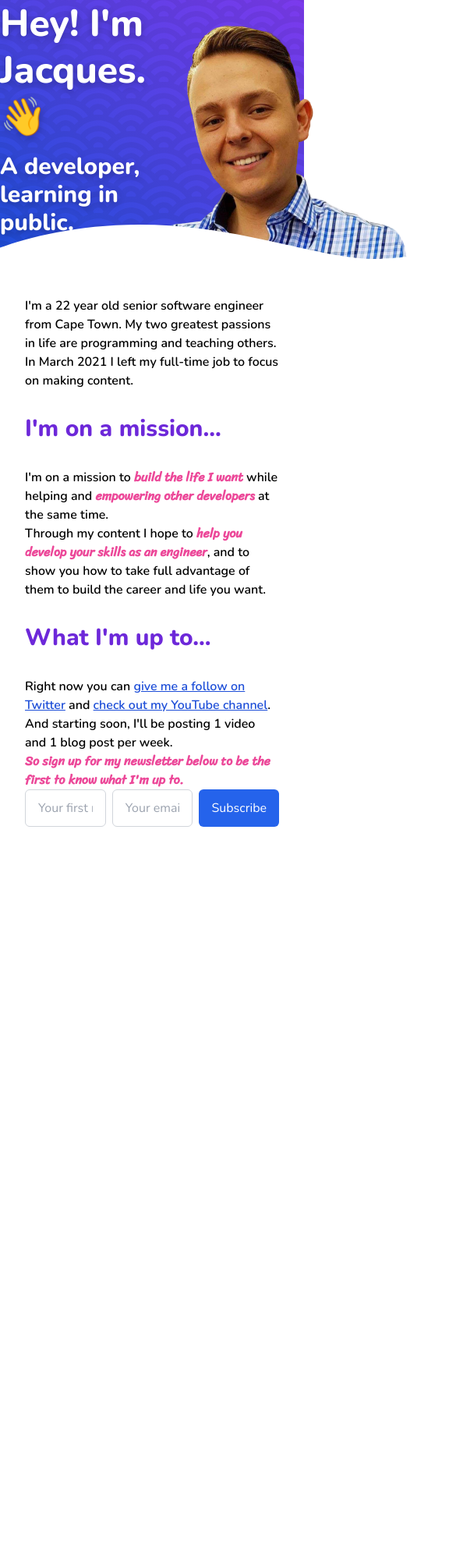
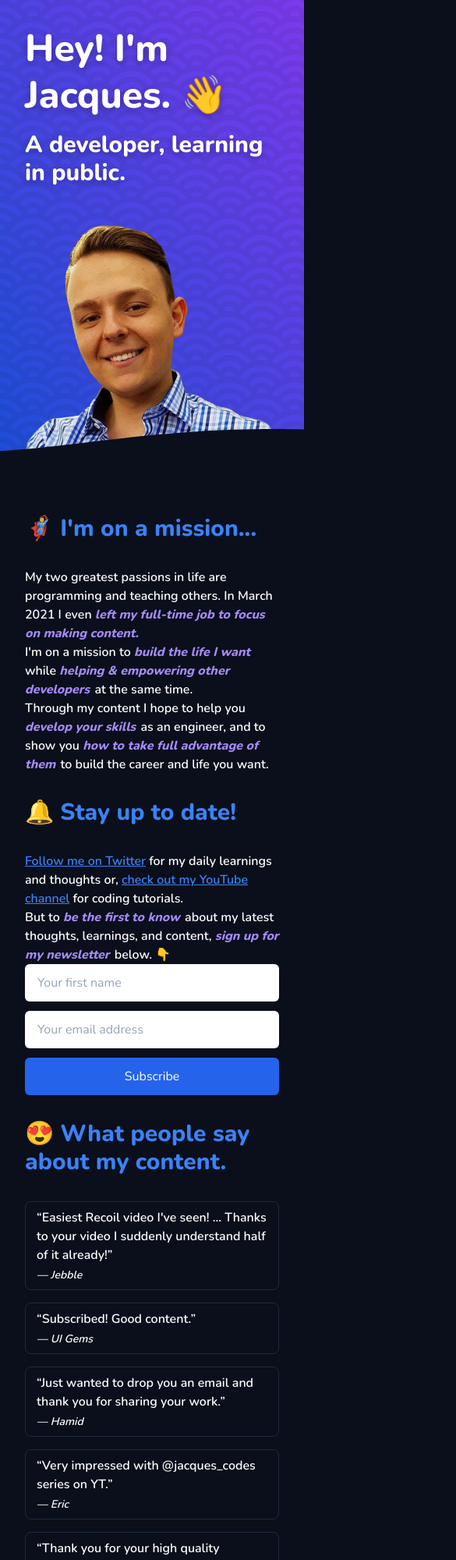
Before and after one commit to jacques-blom/jacquesblom-com, a Gatsby site: page / in a window 390 px wide. Shown: the top 2000 px of the page at 78% size, 585 px wide, since content can reach past the window. Before the commit the page ends 1220 px from the top, so only its background shows below. Built offline with nearby package versions, Linux system fonts and the light colour scheme; Gatsby itself is replaced by a stand-in of ours; what @tailwindcss/typography would draw is missing.

Commit message:
V1 ready

```diff
--- a/gatsby-browser.js
+++ b/gatsby-browser.js
@@ -2,4 +2,4 @@ import "./src/styles/global.css"
 import "@fontsource/nunito/400.css"
 import "@fontsource/nunito/600.css"
 import "@fontsource/nunito/800.css"
-import "@fontsource/sriracha/latin-400.css"
+// import "@fontsource/sriracha/latin-400.css"
--- a/gatsby-config.js
+++ b/gatsby-config.js
@@ -2,6 +2,7 @@ module.exports = {
     siteMetadata: {
         title: "Jacques Blom",
         siteUrl: "https://jacquesblom.com",
+        twitterUsername: "jacques_codes",
     },
     plugins: [
         "gatsby-plugin-gatsby-cloud",
@@ -35,5 +36,11 @@ module.exports = {
             __key: "pages",
         },
         "gatsby-plugin-postcss",
+        {
+            resolve: "gatsby-plugin-google-gtag",
+            options: {
+                trackingIds: ["G-NZE7W0741G"],
+            },
+        },
     ],
 }
--- a/package.json
+++ b/package.json
@@ -20,16 +20,18 @@
         "@mdx-js/mdx": "^1.6.22",
         "@mdx-js/react": "^1.6.22",
         "@tailwindcss/typography": "^0.4.0",
+        "@types/react-helmet": "^6.1.0",
         "classnames": "^2.2.6",
         "convertkit-react": "^1.5.0",
         "email-validator": "^2.0.4",
         "final-form": "^4.20.2",
         "gatsby": "^3.0.1",
         "gatsby-plugin-gatsby-cloud": "^2.0.0",
+        "gatsby-plugin-google-gtag": "^3.1.0",
         "gatsby-plugin-image": "^1.0.1",
         "gatsby-plugin-manifest": "^3.0.0",
         "gatsby-plugin-mdx": "^2.0.1",
-        "gatsby-plugin-react-helmet": "^4.0.0",
+        "gatsby-plugin-react-helmet": "^4.1.0",
         "gatsby-plugin-sharp": "^3.0.1",
         "gatsby-plugin-sitemap": "^3.0.0",
         "gatsby-source-filesystem": "^3.0.0",
--- /dev/null
+++ b/src/components/HeroWave.tsx
@@ -0,0 +1,26 @@
+import * as React from "react"
+
+export const HeroWave = (props) => {
+    return (
+        <svg
+            width={1440}
+            height={44}
+            viewBox="0 0 1440 44"
+            xmlns="http://www.w3.org/2000/svg"
+            preserveAspectRatio
+            {...props}
+        >
+            <g clipPath="url(#prefix__clip0)">
+                <path
+                    d="M-62 44S217 0 451 0s414 44 543 44 228.5-30 406.5-30S1551 44 1551 44H-62z"
+                    fill="inherit"
+                />
+            </g>
+            <defs>
+                <clipPath id="prefix__clip0">
+                    <path fill="inherit" d="M0 0h1440v44H0z" />
+                </clipPath>
+            </defs>
+        </svg>
+    )
+}
--- a/src/components/NewsletterForm.tsx
+++ b/src/components/NewsletterForm.tsx
@@ -76,7 +76,10 @@ export const NewsletterForm = () => {
         >
             {({ handleSubmit, submitError, submitting }) => (
                 <div>
-                    <form className="flex items-center" onSubmit={handleSubmit}>
+                    <form
+                        className="items-center space-y-3 sm:space-y-0 sm:flex sm:space-x-2"
+                        onSubmit={handleSubmit}
+                    >
                         <Field name="name">
                             {({ input, meta }) => (
                                 <TextInput
@@ -105,7 +108,7 @@ export const NewsletterForm = () => {
                         <button
                             type="submit"
                             className={classNames(
-                                "rounded-md text-white h-12 px-4",
+                                "rounded-md text-white h-12 px-4 w-full sm:w-auto",
                                 submitting ? "bg-gray-400" : "bg-blue-600"
                             )}
                             disabled={submitting}
--- /dev/null
+++ b/src/components/Quote.tsx
@@ -0,0 +1,10 @@
+import React from "react"
+
+export const Quote: React.FC<{ name: string }> = ({ name, children }) => {
+    return (
+        <div className="border border-gray-800 px-3.5 py-2 rounded-lg text-base">
+            &ldquo;{children}&rdquo;
+            <div className="italic text-sm mt-1">&mdash; {name}</div>
+        </div>
+    )
+}
--- /dev/null
+++ b/src/components/SEO.tsx
@@ -0,0 +1,72 @@
+import { useLocation } from "@reach/router"
+import { graphql, useStaticQuery } from "gatsby"
+import React from "react"
+import { Helmet } from "react-helmet"
+
+const SEO = ({
+    title,
+    description,
+    image,
+    article = false,
+}: {
+    title?: string
+    description?: string
+    image?: string
+    article?: boolean
+}) => {
+    const { pathname } = useLocation()
+    const { site } = useStaticQuery(query)
+    const {
+        defaultTitle,
+        titleTemplate,
+        defaultDescription,
+        siteUrl,
+        defaultImage,
+        twitterUsername,
+    } = site.siteMetadata
+
+    const seo = {
+        title: title || defaultTitle,
+        description: description || defaultDescription,
+        image: `${siteUrl}${image || defaultImage}`,
+        url: `${siteUrl}${pathname}`,
+    }
+
+    return (
+        <Helmet title={seo.title} titleTemplate={titleTemplate} defer={false}>
+            <meta name="description" content={seo.description} />
+            <meta name="image" content={seo.image} />
+            {seo.url && <meta property="og:url" content={seo.url} />}
+            {article && <meta property="og:type" content="article" />}
+            {seo.title && <meta property="og:title" content={seo.title} />}
+            {seo.description && (
+                <meta property="og:description" content={seo.description} />
+            )}
+            {seo.image && <meta property="og:image" content={seo.image} />}
+            <meta name="twitter:card" content="summary_large_image" />
+            {twitterUsername && (
+                <meta name="twitter:creator" content={twitterUsername} />
+            )}
+            {seo.title && <meta name="twitter:title" content={seo.title} />}
+            {seo.description && (
+                <meta name="twitter:description" content={seo.description} />
+            )}
+            {seo.image && <meta name="twitter:image" content={seo.image} />}
+        </Helmet>
+    )
+}
+
+const query = graphql`
+    query SEO {
+        site {
+            siteMetadata {
+                defaultTitle: title
+                siteUrl
+                # defaultImage: image
+                twitterUsername
+            }
+        }
+    }
+`
+
+export default SEO
--- a/src/components/TextInput.tsx
+++ b/src/components/TextInput.tsx
@@ -9,10 +9,10 @@ type TextInputProps = HTMLInputProps & {
 
 export const TextInput = ({ error, ...inputProps }: TextInputProps) => {
     return (
-        <div className="flex-1 mr-2">
+        <div className="flex-1">
             <input
                 className={classNames(
-                    "border border-gray-300 rounded-md h-12 px-4 font-normal text-base w-full",
+                    "border-gray-300 rounded-md h-12 px-4 font-normal text-base w-full",
                     { "border-red-300": !!error }
                 )}
                 {...inputProps}
--- a/src/pages/index.tsx
+++ b/src/pages/index.tsx
@@ -1,16 +1,20 @@
 import * as React from "react"
+import { HeroWave } from "../components/HeroWave"
 import { NewsletterForm } from "../components/NewsletterForm"
+import { Quote } from "../components/Quote"
 // @ts-ignore
 import Jacques from "../images/jacques.png"
-// @ts-ignore
-import HeroWave from "../images/heroWave.svg"
+import { shuffle } from "../utils"
+import { Helmet } from "react-helmet"
+import SEO from "../components/SEO"
 
 const IndexPage = () => {
     return (
         <div className="pb-28">
-            <div className="gradient-purple">
+            <SEO description="Hi! I'm Jacques. A developer, learning in public. I make content to help & empower other developers." />
+            <div className="gradient-purple px-8 pt-8 md:pt-0">
                 <div
-                    className="max-w-4xl mx-auto flex justify-between items-center"
+                    className="max-w-4xl mx-auto flex flex-col justify-between items-center md:flex-row"
                     style={{ textShadow: "0px 3px 10px rgba(0, 0, 0, 0.25)" }}
                 >
                     <div className="pb-7">
@@ -19,76 +23,85 @@ const IndexPage = () => {
                             A developer, learning in public.
                         </h2>
                     </div>
-                    <img src={Jacques} className="block h-80 self-end pt-5" />
+                    <img
+                        src={Jacques}
+                        className="block w-full max-w-sm md:self-end pt-5 md:w-auto md:h-72 lg:h-80"
+                    />
                 </div>
             </div>
             <div
                 className="w-full relative"
                 style={{ height: 44, marginTop: -44 }}
             >
-                <img
-                    src={HeroWave}
-                    className="absolute top-0 left-0 right-0 bottom-0 h-full"
-                    style={{ minWidth: 800 }}
+                <HeroWave
+                    className="absolute top-0 right-0 bottom-0 h-full fill-current"
+                    style={{ minWidth: 800, color: "var(--jb-body-bg)" }}
                 />
             </div>
-            <div className="max-w-4xl mx-auto py-12 px-8">
+            <div className="px-8">
+                <div className="max-w-4xl mx-auto py-12">
                     <div className="prose-lg max-w-prose">
+                        <h2>🦸‍♂️ I'm on a mission...</h2>
                         <p>
-                        I'm a 22 year old senior software engineer from Cape
-                        Town. My two greatest passions in life are programming
-                        and teaching others.
+                            My two greatest passions in life are programming and
+                            teaching others. In March 2021 I even{" "}
+                            <strong>
+                                left my full-time job to focus on making
+                                content.
+                            </strong>
                         </p>
                         <p>
-                        In March 2021 I left my full-time job to focus on making
-                        content.
-                    </p>
-                    <h2>I'm on a mission...</h2>
-                    <p>
                             I'm on a mission to{" "}
-                        <strong>build the life I want</strong> while helping and{" "}
-                        <strong>empowering other developers</strong> at the same
-                        time.
+                            <strong>build the life I want</strong> while{" "}
+                            <strong>
+                                helping & empowering other developers
+                            </strong>{" "}
+                            at the same time.
                         </p>
                         <p>
-                        Through my content I hope to{" "}
-                        <strong>
-                            help you develop your skills as an engineer
-                        </strong>
-                        , and to show you how to take full advantage of them to
-                        build the career and life you want.
+                            Through my content I hope to help you{" "}
+                            <strong>develop your skills</strong> as an engineer,
+                            and to show you{" "}
+                            <strong>how to take full advantage of them</strong>{" "}
+                            to build the career and life you want.
                         </p>
-                    <h2>What I'm up to...</h2>
+                        <h2 id="follow">🔔 Stay up to date!</h2>
                         <p>
-                        Right now you can{" "}
                             <a
                                 href="https://twitter.com/jacques_codes"
                                 target="_blank"
                                 rel="noreferrer noopener"
                             >
-                            give me a follow on Twitter
+                                Follow me on Twitter
                             </a>{" "}
-                        and{" "}
+                            for my daily learnings and thoughts or,{" "}
                             <a
                                 href="https://www.youtube.com/c/JacquesBlom"
                                 target="_blank"
                                 rel="noreferrer noopener"
                             >
                                 check out my YouTube channel
-                        </a>
-                        .
+                            </a>{" "}
+                            for coding tutorials.
                         </p>
                         <p>
-                        And starting soon, I'll be posting 1 video and 1 blog
-                        post per week.
-                        <br />
-                        <strong>
-                            So sign up for my newsletter below to be the first
-                            to know what I'm up to.
-                        </strong>
+                            But to <strong>be the first to know</strong> about
+                            my latest thoughts, learnings, and content,{" "}
+                            <strong>sign up for my newsletter</strong> below. 👇
                         </p>
                         <div className="max-w-xl">
                             <NewsletterForm />
+                        </div>
+                        <h2>😍 What people say about my content.</h2>
+                        <div className="grid grid-cols-1 md:grid-cols-2 gap-4">
+                            {quotes.map(({ quote, name }) => (
+                                <Quote name={name}>{quote}</Quote>
+                            ))}
+                        </div>
+                        <p>
+                            So what are you waiting for? 😉{" "}
+                            <a href="#follow">Sign up now.</a>
+                        </p>
                     </div>
                 </div>
             </div>
@@ -96,4 +109,41 @@ const IndexPage = () => {
     )
 }
 
+let quotes: Record<"name" | "quote", string>[] = [
+    {
+        name: "David",
+        quote: `Thank you for your high quality lectures. Looking forward to the upcoming videos.`,
+    },
+    {
+        name: "UI Gems",
+        quote: `Subscribed! Good content.`,
+    },
+    {
+        name: "Jebble",
+        quote: `Easiest Recoil video I've seen! ... Thanks to your video I suddenly understand half of it already!`,
+    },
+    {
+        name: "Eric",
+        quote: `Very impressed with @jacques_codes series on YT.`,
+    },
+    {
+        name: "Marcão",
+        quote: `Hi, Jacques, finished watching your videos and I would like to say it's amazing.`,
+    },
+    {
+        name: "Hamid",
+        quote: `Just wanted to drop you an email and thank you for sharing your work.`,
+    },
+    {
+        name: "Jihchi",
+        quote: `Thanks for such a high quality course! Really enjoy it!`,
+    },
+    {
+        name: "Immortalx",
+        quote: `Nice video, it really makes the case for using recoil! Great Job!`,
+    },
+]
+
+quotes = shuffle(quotes)
+
 export default IndexPage
--- a/src/styles/global.css
+++ b/src/styles/global.css
@@ -3,8 +3,13 @@
 @tailwind utilities;
 
 @layer base {
+    :root {
+        --jb-body-bg: #0a0f1b;
+    }
+
     body {
-        @apply font-semibold;
+        background-color: var(--jb-body-bg);
+        @apply font-semibold text-white;
     }
 
     h1 {
@@ -12,16 +17,17 @@
     }
 
     h2 {
-        @apply text-3xl font-extrabold my-8 text-purple-700;
+        @apply text-3xl font-extrabold my-8 text-blue-500;
     }
 
     strong {
-        font-family: "Sriracha", sans-serif;
-        @apply text-pink-500;
+        /* font-family: "Kalam", sans-serif; */
+        @apply text-purple-400 italic;
+        padding-right: 2px;
     }
 
     a {
-        @apply text-blue-700 underline hover:text-pink-500 transition-colors;
+        @apply text-blue-500 underline hover:text-pink-500 transition-colors;
     }
 }
 
--- /dev/null
+++ b/src/utils.tsx
@@ -0,0 +1,20 @@
+export function shuffle<T>(array: T[]) {
+    const copy: T[] = []
+    let n = array.length
+    let i: number
+
+    // While there remain elements to shuffle…
+    while (n) {
+        // Pick a remaining element…
+        i = Math.floor(Math.random() * array.length)
+
+        // If not already shuffled, move it to the new array.
+        if (i in array) {
+            copy.push(array[i])
+            delete array[i]
+            n--
+        }
+    }
+
+    return copy
+}
--- a/tailwind.config.js
+++ b/tailwind.config.js
@@ -1,4 +1,5 @@
 const defaultTheme = require("tailwindcss/defaultTheme")
+const colors = require("tailwindcss/colors")
 
 module.exports = {
     purge: ["./src/**/*.{js,jsx,ts,tsx}"],
@@ -16,6 +17,10 @@ module.exports = {
                 }
             },
         },
+        colors: {
+            ...defaultTheme.colors,
+            gray: colors.blueGray,
+        },
     },
     variants: {
         extend: {},
```
Also changed, not shown: 1 other file. Lines whose indentation alone changed are shown as unchanged.
